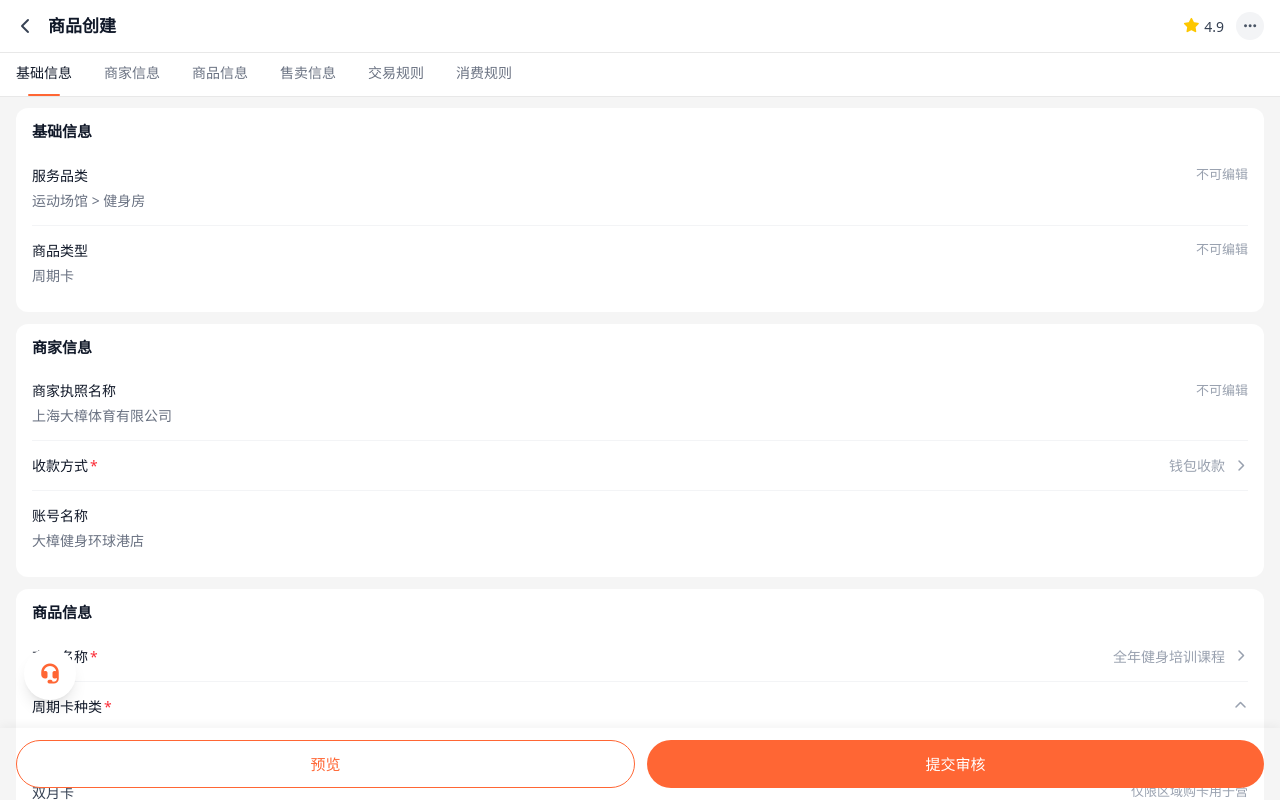
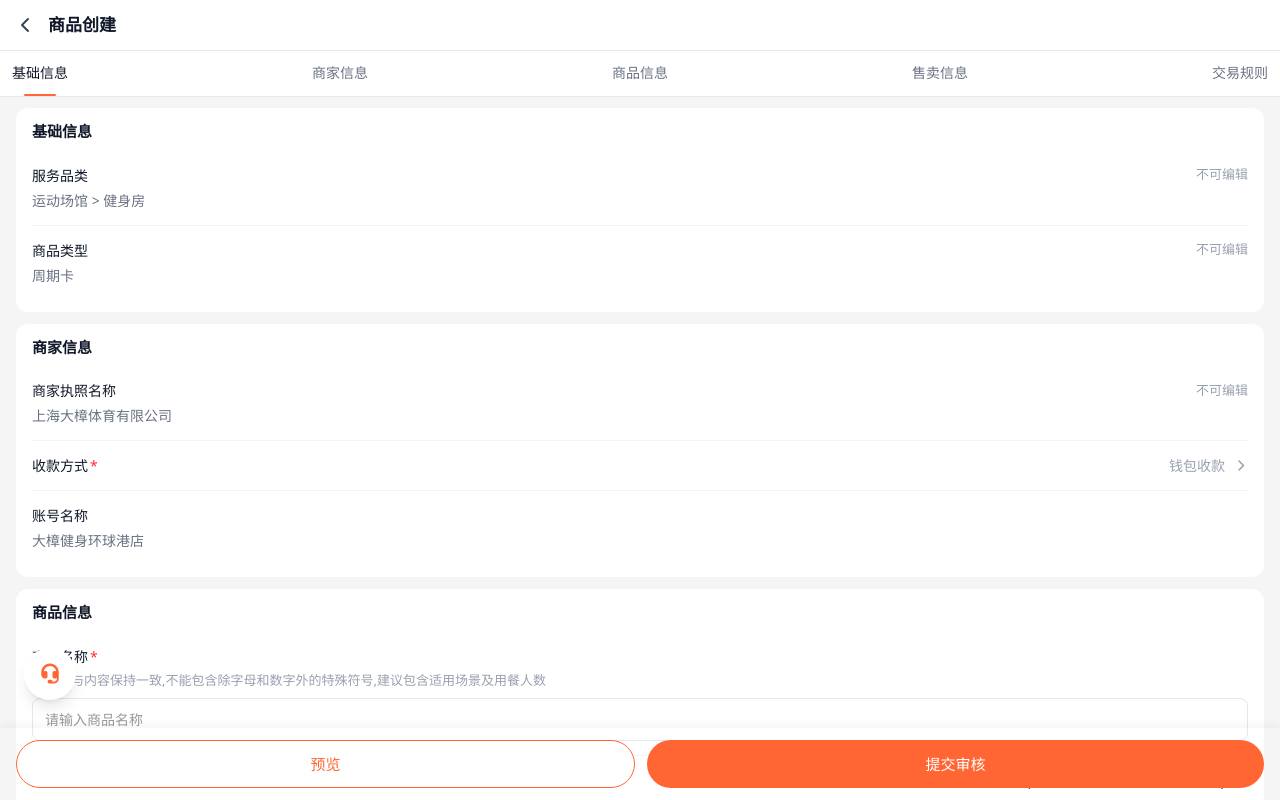
Before and after one commit to RosyDawns/hxs-demo1, a Vue app: page /business-admin/period-card-create in a window 1280 px wide. Built offline with nearby package versions, Linux system fonts and the light colour scheme; a web font is replaced by a local one.

Commit message:
add(project): 周期卡

```diff
--- a/src/views/PeriodCardCreatePage.vue
+++ b/src/views/PeriodCardCreatePage.vue
@@ -11,15 +11,7 @@
         </div>
         <h1 class="text-[17px] font-semibold text-gray-900">商品创建</h1>
       </div>
-      <div class="flex items-center gap-3">
-        <div class="flex items-center gap-1">
-          <i class="fa-solid fa-star text-yellow-400 text-sm"></i>
-          <span class="text-[14px] text-gray-700">4.9</span>
-        </div>
-        <button class="w-7 h-7 rounded-full bg-gray-100 flex items-center justify-center">
-          <i class="fa-solid fa-ellipsis text-gray-600 text-sm"></i>
-        </button>
-      </div>
+
     </header>
 
     <!-- Tab导航 -->
@@ -27,11 +19,11 @@
       class="fixed top-12 left-0 right-0 bg-white z-40 overflow-x-auto"
       style="border-bottom: 1px solid #E8E8E8;"
     >
-      <div class="flex min-w-max">
+      <div class="flex justify-between px-3">
         <div
           v-for="tab in tabs"
           :key="tab.value"
-          class="px-4 py-3 relative cursor-pointer transition-colors whitespace-nowrap"
+          class=" py-3 relative cursor-pointer transition-colors whitespace-nowrap"
           :class="activeTab === tab.value ? 'text-gray-900 font-medium' : 'text-gray-500'"
           @click="scrollToSection(tab.value)"
         >
@@ -125,14 +117,30 @@
 
           <!-- 商品名称 -->
           <div class="py-3.5">
-            <div class="flex items-center justify-between">
             <div class="flex items-center">
               <span class="text-[14px] text-gray-900">商品名称</span>
               <span class="text-red-500 ml-0.5 text-[14px]">*</span>
             </div>
+            <div class="text-[13px] text-gray-400 mt-1 mb-2">
+              名称需与内容保持一致,不能包含除字母和数字外的特殊符号,建议包含适用场景及用餐人数
+            </div>
+            <input
+              type="text"
+              class="w-full px-3 py-2.5 border border-gray-200 rounded-lg text-[14px] focus:outline-none focus:border-[#FF6634]"
+              placeholder="请输入商品名称"
+            />
+          </div>
+
+          <!-- 分隔线 -->
+          <div class="border-t border-gray-100"></div>
+
+          <!-- 周期卡类型 -->
+          <div class="py-3.5">
+            <div class="flex items-center justify-between mb-2">
+              <span class="text-[14px] text-gray-900">周期卡类型</span>
               <div class="flex items-center gap-2">
-                <span class="text-[14px] text-gray-400">全年健身培训课程</span>
-                <i class="fa-solid fa-chevron-right text-gray-400 text-xs"></i>
+                <span class="text-[14px] text-gray-700">周卡 (到店开卡后开始计算有效期7天)</span>
+                <i class="fa-solid fa-chevron-up text-gray-400 text-xs"></i>
               </div>
             </div>
           </div>
@@ -140,111 +148,39 @@
           <!-- 分隔线 -->
           <div class="border-t border-gray-100"></div>
 
-          <!-- 周期卡种类 -->
+          <!-- 周期卡封面图 -->
           <div class="py-3.5">
-            <div class="flex items-center justify-between mb-3">
-              <div class="flex items-center">
-                <span class="text-[14px] text-gray-900">周期卡种类</span>
+            <div class="flex items-center mb-1">
+              <span class="text-[14px] text-gray-900">周期卡封面图</span>
               <span class="text-red-500 ml-0.5 text-[14px]">*</span>
             </div>
-              <i class="fa-solid fa-chevron-up text-gray-400 text-xs"></i>
+            <div class="text-[13px] text-gray-400 mt-1 mb-2">
+              封面图建议选用高清优质图提升客流 <span class="text-[#FF6634]">查看示例</span>
             </div>
-
-            <!-- 卡种类列表 -->
-            <div class="space-y-2">
-              <div class="flex items-center justify-between py-2">
-                <span class="text-[14px] text-gray-700">双月卡</span>
-                <span class="text-[13px] text-gray-400">仅限针对为相同的对象</span>
+            <div class="text-[13px] text-gray-400 mb-3">
+              图片比例建议3:4
             </div>
-              <div class="flex items-center justify-between py-2">
-                <span class="text-[14px] text-gray-700">双月卡</span>
-                <span class="text-[13px] text-gray-400">仅限区域购卡用于营</span>
-              </div>
-              <div class="flex items-center justify-between py-2">
-                <span class="text-[14px] text-gray-700">半年卡</span>
-                <span class="text-[13px] text-gray-400">只以区域选项加价使用</span>
-              </div>
-              <div class="flex items-center justify-between py-2">
-                <span class="text-[14px] text-gray-700">年卡</span>
-                <span class="text-[13px] text-gray-400">只以区域选项加价使用</span>
-              </div>
+            <div class="w-[120px] h-[160px] border border-dashed border-gray-300 rounded-lg flex flex-col items-center justify-center cursor-pointer">
+              <i class="fa-solid fa-plus text-gray-400 text-xl mb-1"></i>
+              <span class="text-[13px] text-gray-500">添加图片</span>
             </div>
           </div>
 
           <!-- 分隔线 -->
           <div class="border-t border-gray-100"></div>
 
-          <!-- 周期卡定价 -->
+          <!-- 辅助图 -->
           <div class="py-3.5">
-            <div class="flex items-center mb-2">
-              <span class="text-[14px] text-gray-900">周期卡定价</span>
+            <div class="flex items-center mb-1">
+              <span class="text-[14px] text-gray-900">辅助图</span>
               <span class="text-red-500 ml-0.5 text-[14px]">*</span>
             </div>
-            <div class="flex items-center gap-2 mb-1">
-              <input
-                type="text"
-                placeholder="仅限针对为相同的对象"
-                class="flex-1 px-3 py-2 border border-gray-200 rounded-lg text-[14px] focus:outline-none focus:border-[#FF6634]"
-              />
+            <div class="text-[13px] text-gray-400 mt-1 mb-3">
+              辅助图上传1-4张,每张图片不得超过5M <span class="text-[#FF6634]">查看示例</span>
             </div>
-            <div class="text-[13px] text-[#FF6634]">
-              能量币可抵扣额度
-            </div>
-          </div>
-
-          <!-- 分隔线 -->
-          <div class="border-t border-gray-100"></div>
-
-          <!-- 能量币可抵扣额度列表 -->
-          <div class="py-3.5">
-            <div class="space-y-3">
-              <!-- 第一项 -->
-              <div>
-                <div class="flex items-center gap-2 mb-1">
-                  <input
-                    type="text"
-                    placeholder="仅限针对为相同的对象"
-                    class="flex-1 px-3 py-2 border border-gray-200 rounded-lg text-[14px] focus:outline-none focus:border-[#FF6634]"
-                  />
-                </div>
-                <div class="text-[13px] text-gray-400">
-                  能量币可抵扣额度
-                </div>
-              </div>
-
-              <!-- 添加按钮 -->
-              <div class="flex items-center gap-2 py-2">
-                <div
-                  class="w-8 h-8 rounded-full bg-[#F5F5F5] flex items-center justify-center cursor-pointer"
-                >
-                  <i class="fa-solid fa-plus text-gray-500 text-sm"></i>
-                </div>
-                <span class="text-[14px] text-gray-500">添加项目</span>
-              </div>
-            </div>
-          </div>
-
-          <!-- 分隔线 -->
-          <div class="border-t border-gray-100"></div>
-
-          <!-- 辅助 -->
-          <div class="py-3.5">
-            <div class="flex items-center mb-2">
-              <span class="text-[14px] text-gray-900">辅助</span>
-              <span class="text-red-500 ml-0.5 text-[14px]">*</span>
-            </div>
-            <div class="text-[13px] text-gray-400 mb-2 leading-relaxed">
-              输入能量币可以抵扣的金额/或者能量值 <span class="text-[#FF6634]">添加专项</span>
-            </div>
-
-            <!-- 添加按钮 -->
-            <div class="flex items-center gap-2 py-2">
-              <div
-                class="w-8 h-8 rounded-full bg-[#F5F5F5] flex items-center justify-center cursor-pointer"
-              >
-                <i class="fa-solid fa-plus text-gray-500 text-sm"></i>
-              </div>
-              <span class="text-[14px] text-gray-500">添加项目</span>
+            <div class="w-[120px] h-[120px] border border-dashed border-gray-300 rounded-lg flex flex-col items-center justify-center cursor-pointer">
+              <i class="fa-solid fa-plus text-gray-400 text-xl mb-1"></i>
+              <span class="text-[13px] text-gray-500">添加图片</span>
             </div>
           </div>
         </div>
@@ -603,7 +539,6 @@ const tabs = [
   { value: 'product', label: '商品信息' },
   { value: 'sales', label: '售卖信息' },
   { value: 'trade', label: '交易规则' },
-  { value: 'consumption', label: '消费规则' }
 ]
 
 const goBack = () => {
```
Lines whose indentation alone changed are shown as unchanged.
